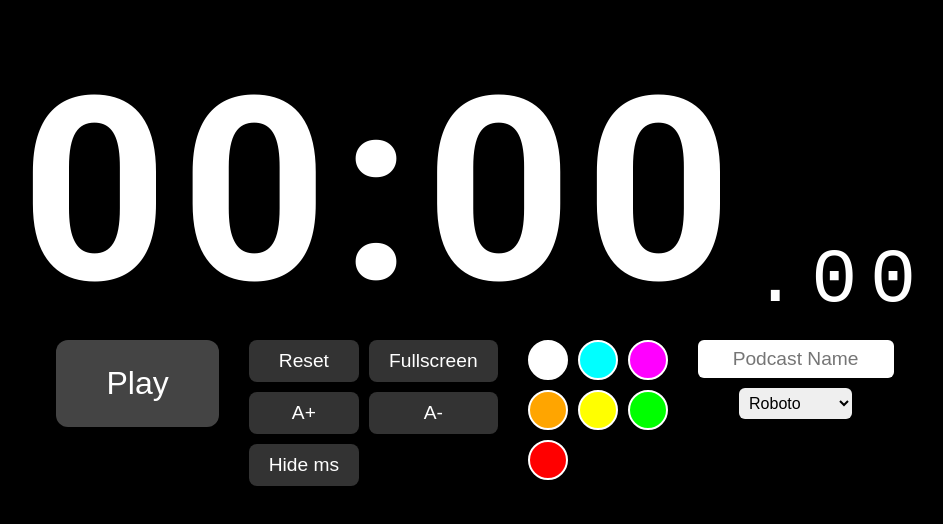
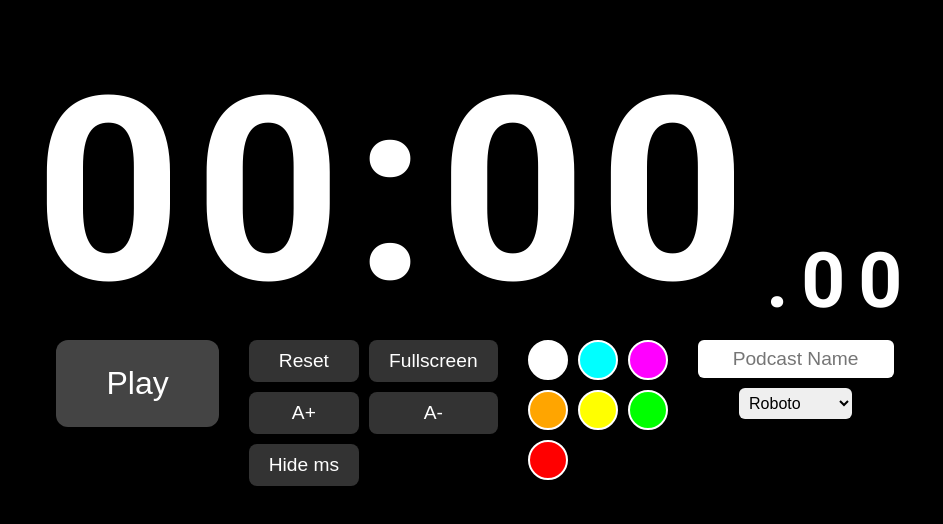
Before and after one commit to Hermes222222/cronometer, a plain HTML site: page index.html in a window 1280 px wide. Shown: the whole page, without its empty margins (165-1108 px from the left). Drawn offline with Linux system fonts and the light colour scheme.

Commit message:
Update index.html

```diff
--- a/index.html
+++ b/index.html
@@ -72,10 +72,9 @@
       margin-left: 0.1em;
       align-self: flex-end;
       display: inline-block;
-      font-family: monospace;  /* ensure fixed width digits */
+      min-width: 1.5em;   /* reserve enough space for 2 digits with current font */
       text-align: left;
     }
-
     #podcast {
       margin-top: 10px;
       font-size: 6vw;
```
